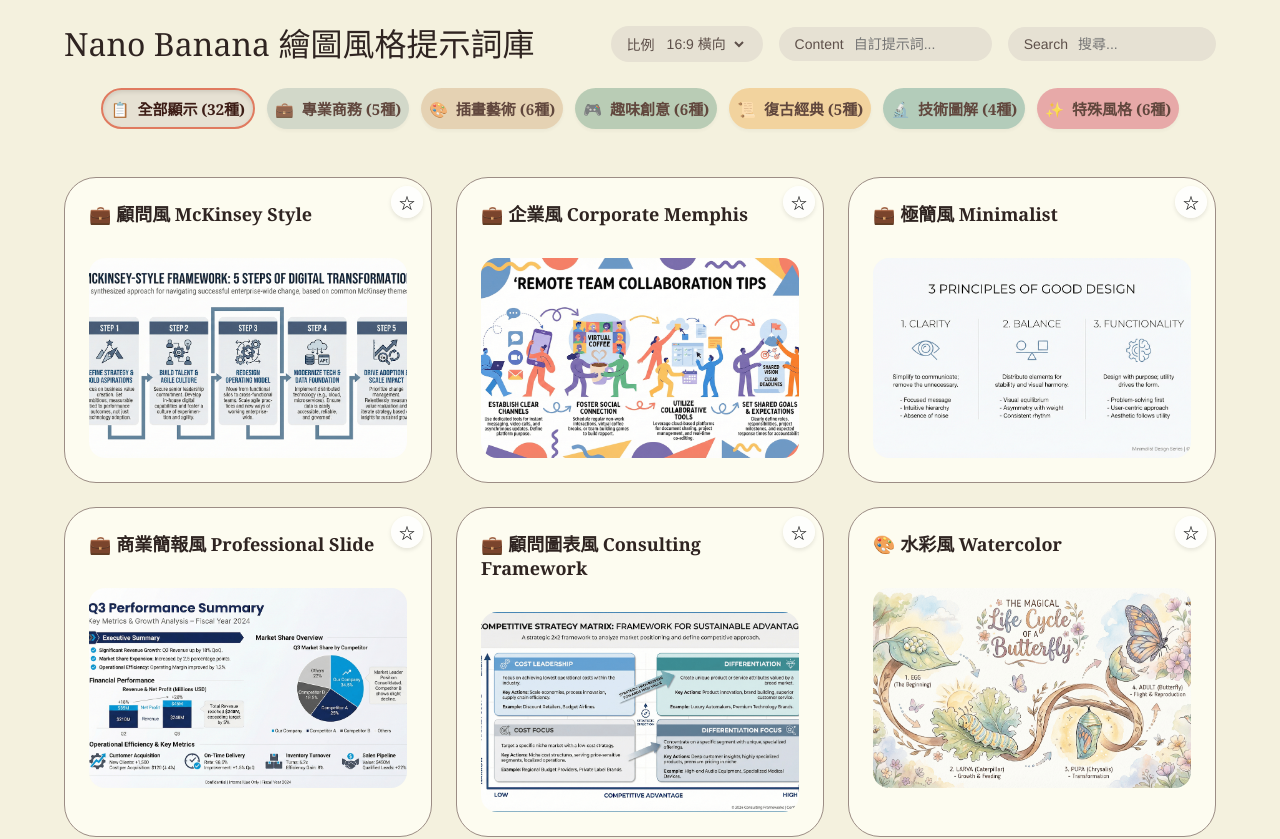
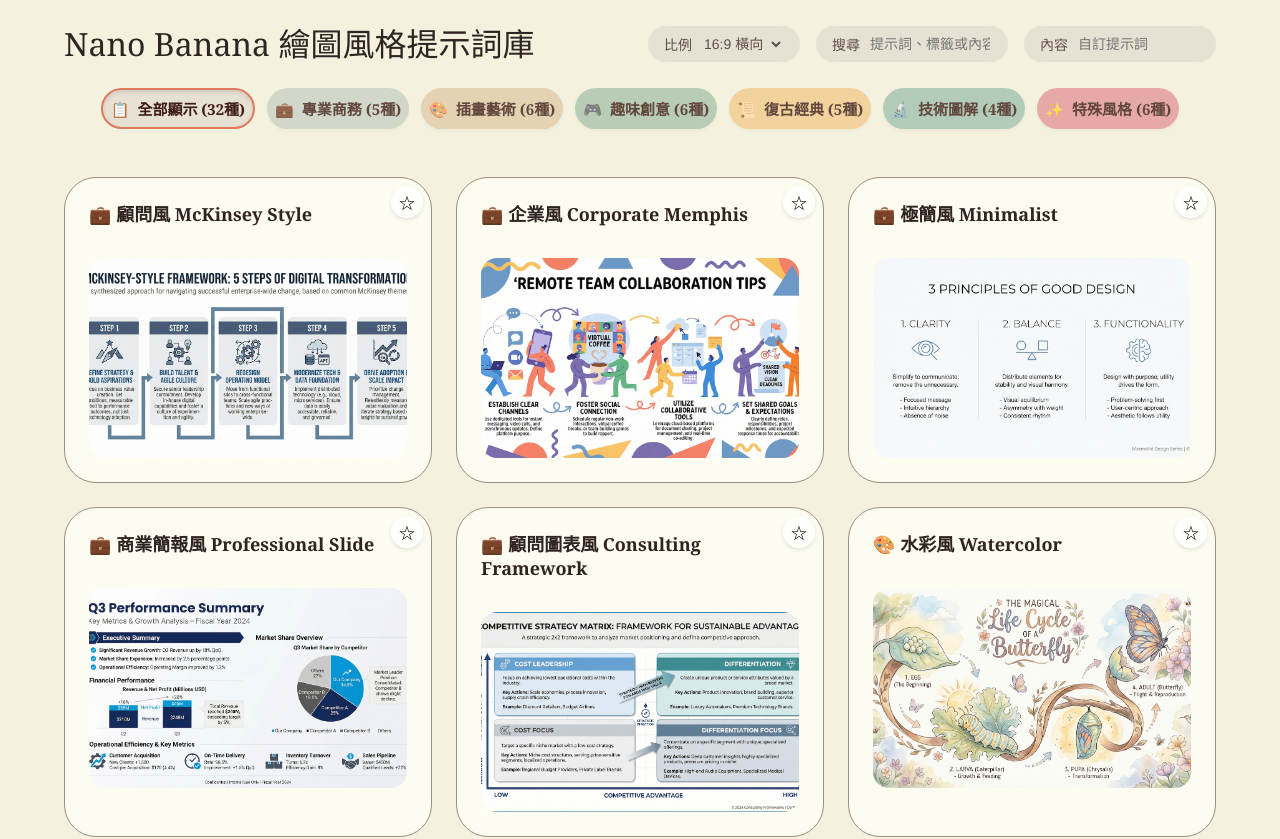
Before and after one commit to javaok1987/style-prompt-demo, a React (Vite) app: page / in a window 1280 px wide. Shown: the top 839 px of the page. Built offline with nearby package versions, Linux system fonts and the light colour scheme.

Commit message:
style: localize header input labels and placeholders and reorder custom content input field.

```diff
--- a/src/components/Header.jsx
+++ b/src/components/Header.jsx
@@ -23,25 +23,25 @@ const Header = ({ aspectRatio, setAspectRatio, customContent, setCustomContent,
         </div>
 
         <div className="color-picker-wrapper">
-          <label htmlFor="customContent">Content</label>
+          <label htmlFor="searchTerm">搜尋</label>
           <input
             type="text"
-            id="customContent"
-            placeholder="自訂提示詞..."
-            value={customContent}
-            onChange={(e) => setCustomContent(e.target.value)}
+            id="searchTerm"
+            placeholder="提示詞、標籤或內容"
+            value={searchTerm}
+            onChange={(e) => setSearchTerm(e.target.value)}
             style={{ border: 'none', background: 'none', outline: 'none', font: 'inherit', color: 'inherit', width: '120px' }}
           />
         </div>
 
         <div className="color-picker-wrapper">
-          <label htmlFor="searchTerm">Search</label>
+          <label htmlFor="customContent">內容</label>
           <input
             type="text"
-            id="searchTerm"
-            placeholder="搜尋..."
-            value={searchTerm}
-            onChange={(e) => setSearchTerm(e.target.value)}
+            id="customContent"
+            placeholder="自訂提示詞"
+            value={customContent}
+            onChange={(e) => setCustomContent(e.target.value)}
             style={{ border: 'none', background: 'none', outline: 'none', font: 'inherit', color: 'inherit', width: '120px' }}
           />
         </div>
```
